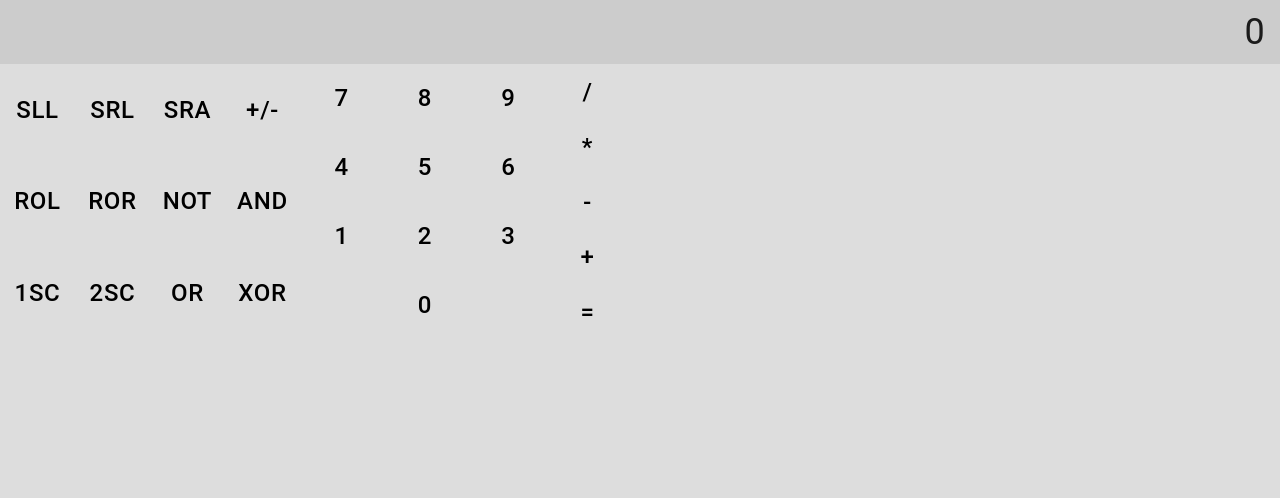
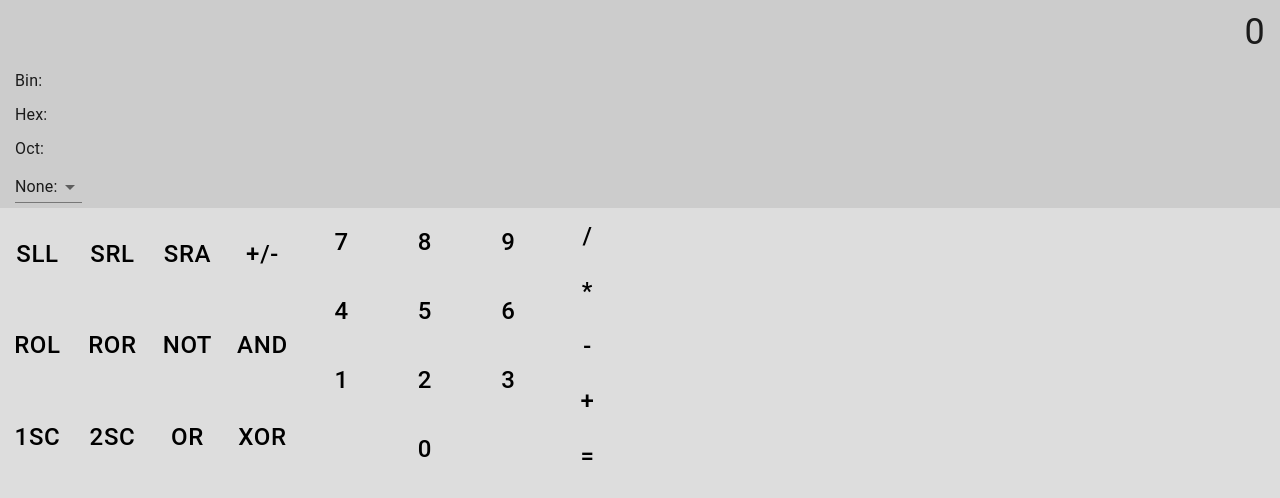
Before and after one commit to eggroll-bot/programmers-calculator, a React (Create React App) app: page / in a window 1280 px wide. Shown: the top 498 px of the page. Built offline with nearby package versions, Linux system fonts and the light colour scheme.

Commit message:
Created a secondary display (unfinished)

```diff
--- a/src/components/MainScreen.js
+++ b/src/components/MainScreen.js
@@ -1,5 +1,6 @@
 import React from "react";
 import Display from "./Display";
+import SecondaryDisplay from "./SecondaryDisplay";
 import ButtonPad from "./ButtonPad";
 import { Grid } from "@material-ui/core";
 
@@ -13,6 +14,7 @@ class MainScreen extends React.Component {
 		return (
 			<>
 				<Display text={ this.state.displayText } />
+				<SecondaryDisplay primaryDisplayText={ this.state.displayText } />
 
 				<Grid container>
 					<Grid item>
--- /dev/null
+++ b/src/components/SecondaryDisplay.js
@@ -0,0 +1,46 @@
+import React from "react";
+import { MenuItem, Paper, Select, Typography } from "@material-ui/core";
+import PropTypes from "prop-types";
+
+// TO-DO: Finish base selection dropdown menu.
+// TO-DO: Finish converting from primary display (decimal) to the below bases.
+
+function SecondaryDisplay( props ) {
+	return (
+		<Paper square elevation={ 0 } style={ { textAlign: "left", width: props.width } }>
+			<Typography style={ { fontSize: "16px", height: props.height, overflowX: "auto", padding: "5px 15px" } }>
+				Bin:
+			</Typography>
+
+			<Typography style={ { fontSize: "16px", height: props.height, overflowX: "auto", padding: "5px 15px" } }>
+				Hex:
+			</Typography>
+
+			<Typography style={ { fontSize: "16px", height: props.height, overflowX: "auto", padding: "5px 15px" } }>
+				Oct:
+			</Typography>
+
+			<div style={ { padding: "5px 15px" } }>
+				<Select value={ 0 }>
+					<MenuItem value={ 0 }>None:</MenuItem>
+
+					{
+						Array.from( { length: 36 }, ( _, i ) => i + 1 ).map( ( item ) =>
+							(
+								<MenuItem key={ item } value={ item }>Base { item }:</MenuItem>
+							)
+						)
+					}
+				</Select>
+			</div>
+		</Paper>
+	);
+}
+
+SecondaryDisplay.propTypes = {
+	height: PropTypes.string,
+	primaryDisplayText: PropTypes.string.isRequired,
+	width: PropTypes.string
+};
+
+export default SecondaryDisplay;
```
